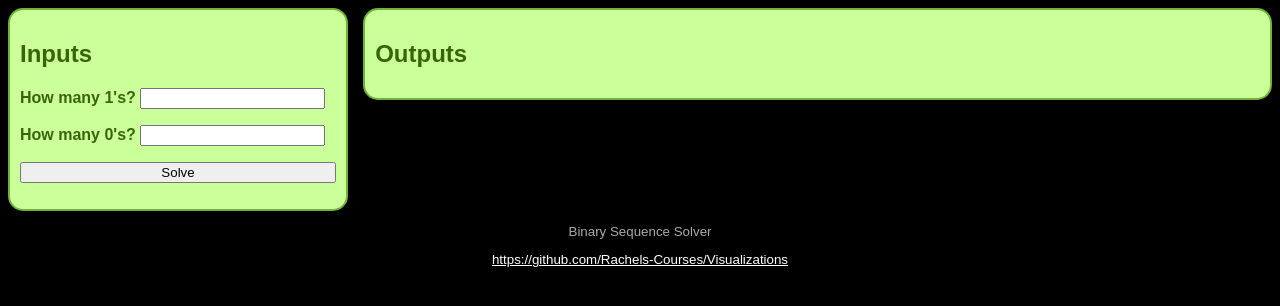
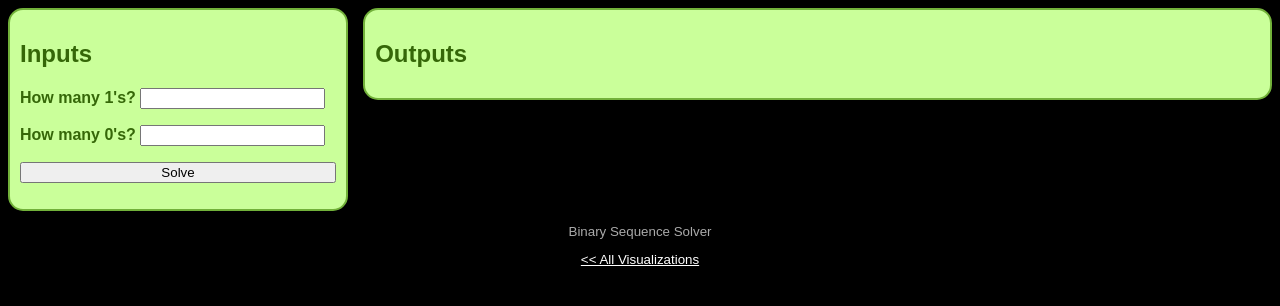
Before and after one commit to nguyenchithien/Visualizations, a plain HTML site: page Discrete-Math/Binary-Sequence/index.html in a window 1280 px wide. Drawn offline with Linux system fonts and the light colour scheme.

Commit message:
Update link to homepage

```diff
--- a/Discrete-Math/Binary-Sequence/index.html
+++ b/Discrete-Math/Binary-Sequence/index.html
@@ -83,7 +83,7 @@
 
         <div class="footer">
             <p> Binary Sequence Solver </p>
-            <p><a href="https://github.com/Rachels-Courses/Visualizations">https://github.com/Rachels-Courses/Visualizations</a></p>
+            <p><a href="https://rachels-courses.github.io/Visualizations/">&lt;&lt; All Visualizations</a></p>
         </div>
 
 
```
Also changed, not shown: Discrete-Math/Counting/index.html (+1 -1 lines), Discrete-Math/Fruit-Box/index.html (+1 -1 lines).
